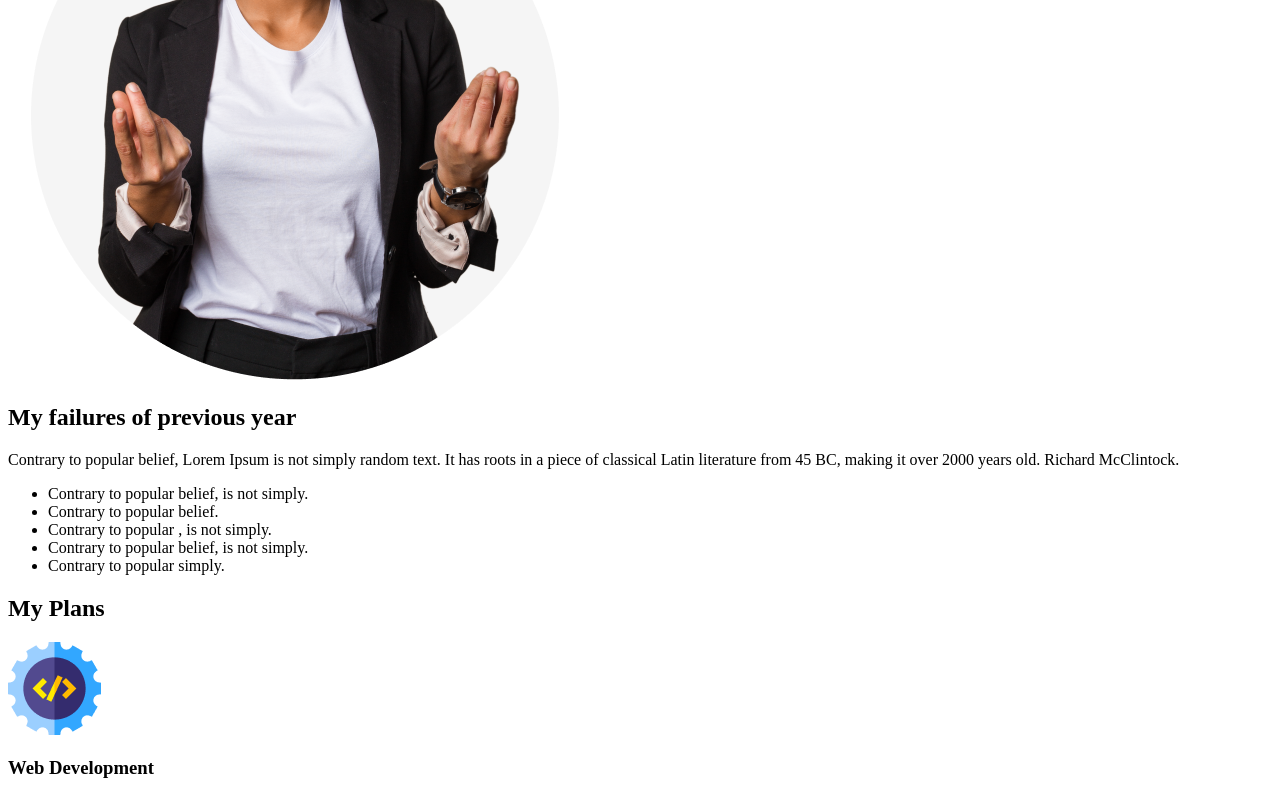
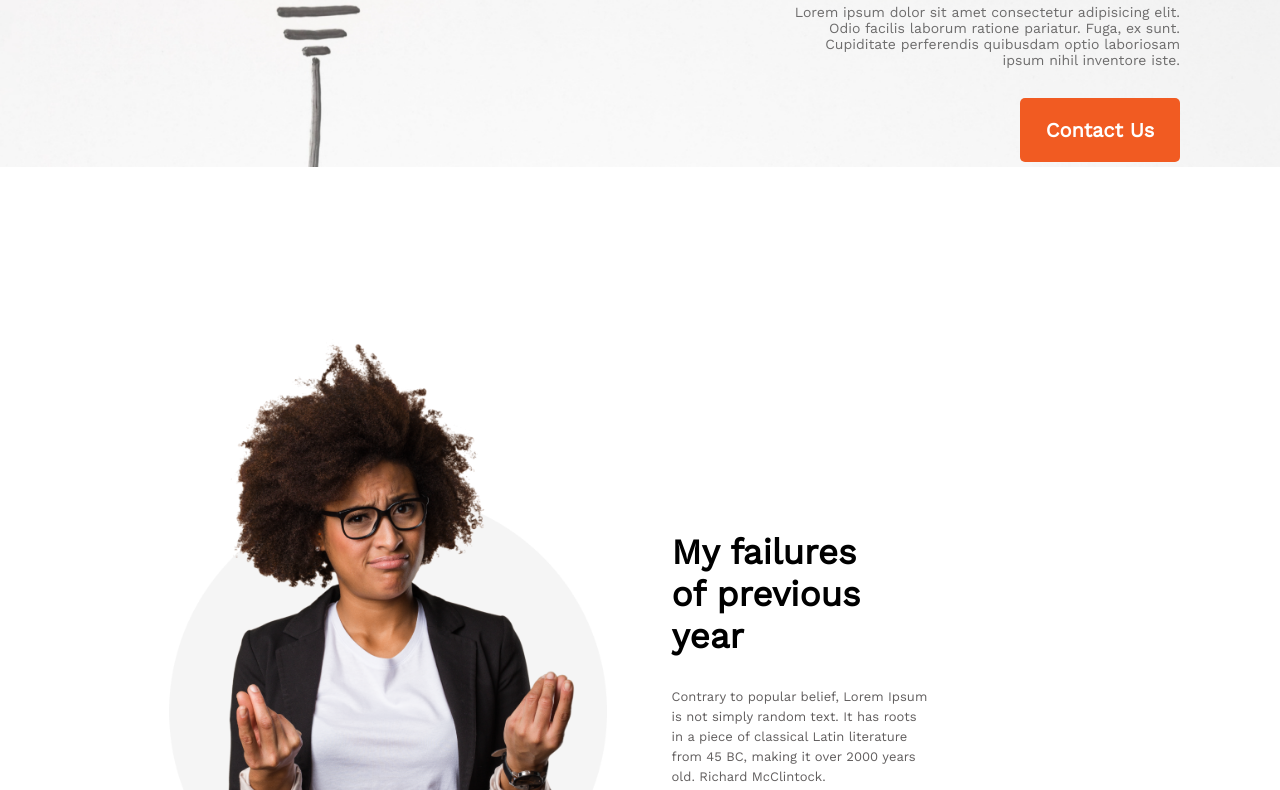
Before and after one commit to 1M0NsR3P0/assignment, a plain HTML site: page index.html in a window 1280 px wide. Shown: the part 479-1269 px from the top of the page. Drawn offline with nearby package versions, Linux system fonts and the light colour scheme.

Commit message:
Update index.html

```diff
--- a/index.html
+++ b/index.html
@@ -4,7 +4,7 @@
     <meta charset="UTF-8">
     <meta http-equiv="X-UA-Compatible" content="IE=edge">
     <meta name="viewport" content="width=device-width, initial-scale=1.0">
-    <link rel="stylesheet" href=./css/style.css">
+    <link rel="stylesheet" href="css/style.css">
     <link rel="preconnect" href="https://fonts.googleapis.com"><link rel="preconnect" href="https://fonts.gstatic.com" crossorigin><link href="https://fonts.googleapis.com/css2?family=Open+Sans:ital,wght@0,400;0,700;1,400&family=Work+Sans&display=swap" rel="stylesheet">
     <title>Home Page</title>
 </head>
```
